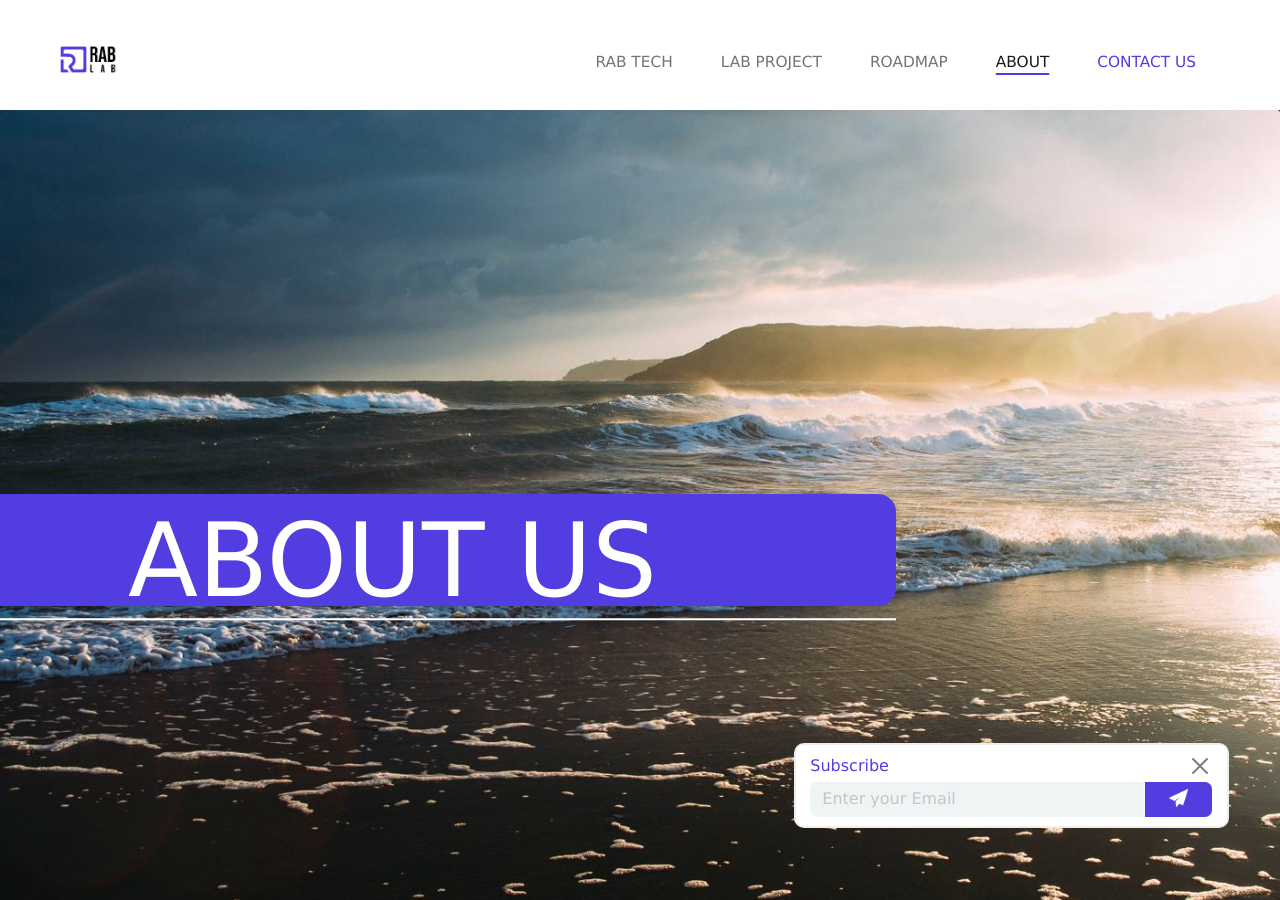
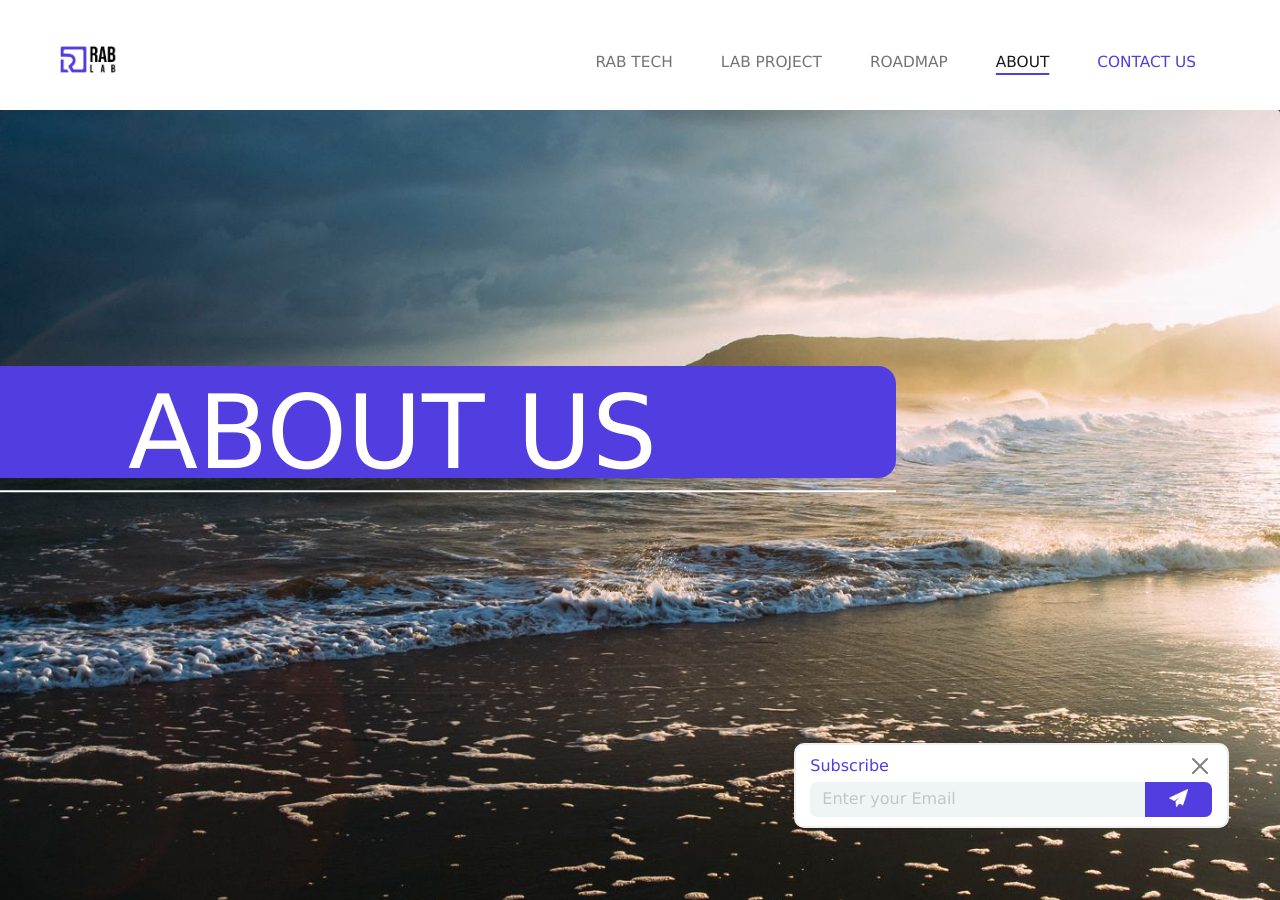
Before and after one commit to rab-lab/rab-lab.github.io, a Jekyll site: the page built from about.md, in a window 1280 px wide and 900 px high. Built offline with Jekyll 4.4.1, drawn with Linux system fonts in a browser that asks for light colours; nearby versions of some CDN libraries.

Commit message:
Changed hero height

```diff
--- a/_layouts/default.html
+++ b/_layouts/default.html
@@ -1,14 +1,14 @@
 ---
 layout: base
 ---
-<div class="card bg-dark text-white" style="height: 65vw;">
+<div class="card bg-dark text-white" style="height: 95vh;">
     <img class="card-img" src={{ page.image }}>
-    <div class="animate-in" style="position: absolute; top: 30vw; width: 80%; background-color: #523DE0; left: -10%; border-radius: 2vh;">
+    <div class="animate-in" style="position: absolute; top: 20vw; width: 80%; background-color: #523DE0; left: -10%; border-radius: 2vh;">
         <div class="hero" style="padding-left: 20vw;">
             <p class="hero-title">{{ page.title }}</p>
         </div>
     </div>
-    <div class="animate-in" style="position: absolute; top: 39.5vw; width: 80%; left: -10%">
+    <div class="animate-in" style="position: absolute; top: 29.5vw; width: 80%; left: -10%">
         <!-- <a href="#main-content" style="color: white;"> -->
             <img src="/assets/images/horizontal_line.svg">
         <!-- </a> -->
--- a/_layouts/home.html
+++ b/_layouts/home.html
@@ -10,9 +10,9 @@
         })
     });
 </script>
-<div class="card bg-dark text-white" style="height: 65vw;">
+<div class="card bg-dark text-white" style="height: 95vh;">
     <img class="card-img" src={{ page.image }}>
-    <div class="animate-in" style="position: absolute; top: 20vw; width: 80%; background-color: rgba(50, 50, 50, 0.5); left: -10%; border-radius: 2vh;">
+    <div class="animate-in" style="position: absolute; top: 10vw; width: 80%; background-color: rgba(50, 50, 50, 0.5); left: -10%; border-radius: 2vh;">
         <div class="hero" style="padding: 5vw; padding-left: 20vw;">
             <p style="font-size: 2vw">{{ page.subtitle }}</p>
             <div style="margin-right: 8vw; border-bottom: 2px solid white;"></div>
--- a/assets/css/style.scss
+++ b/assets/css/style.scss
@@ -277,7 +277,7 @@
 .preload img {
     object-fit: cover;
     width: 100vw;
-    height: 65vw;
+    height: 95vh;
 }
 
 .main-preload {
```
